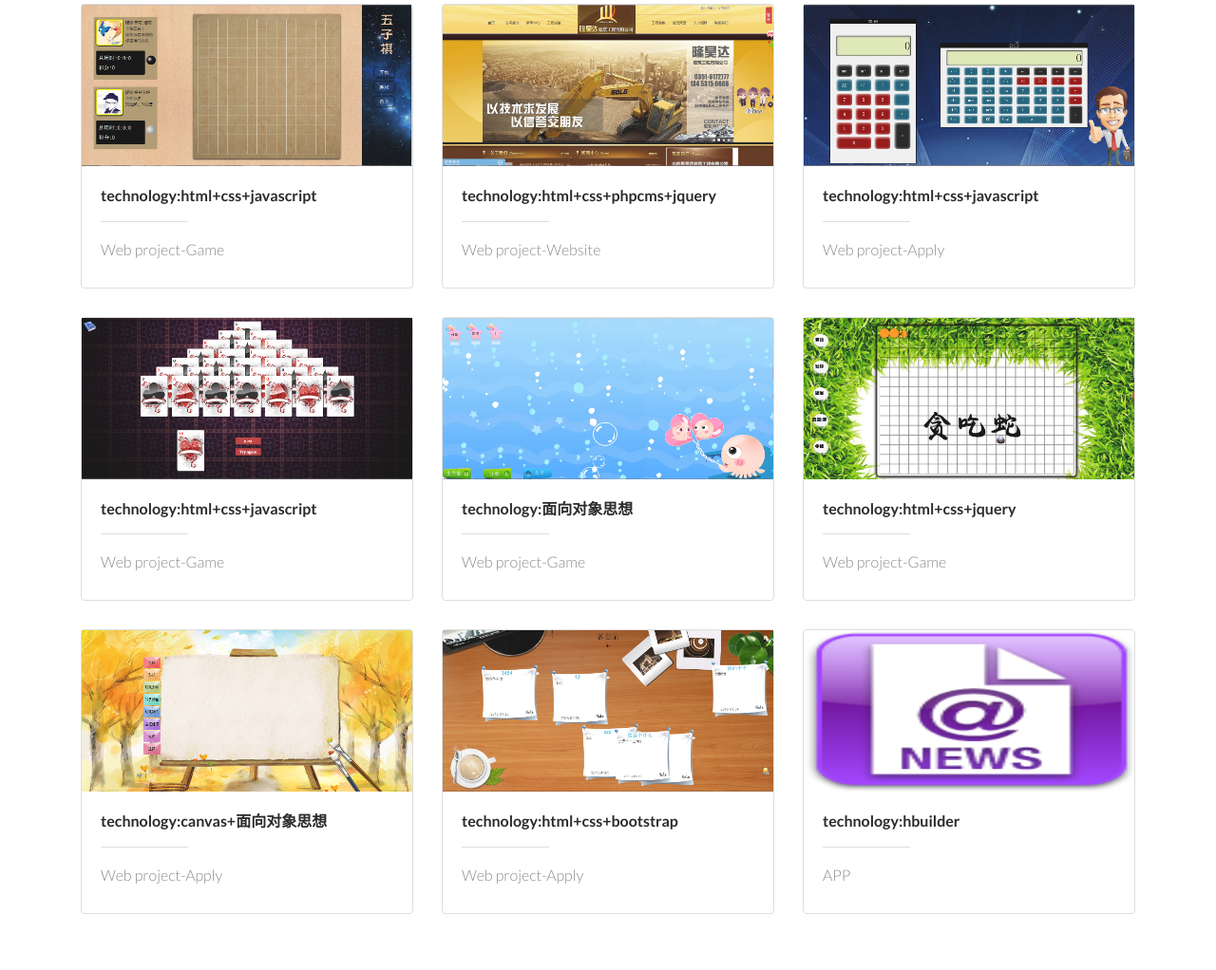
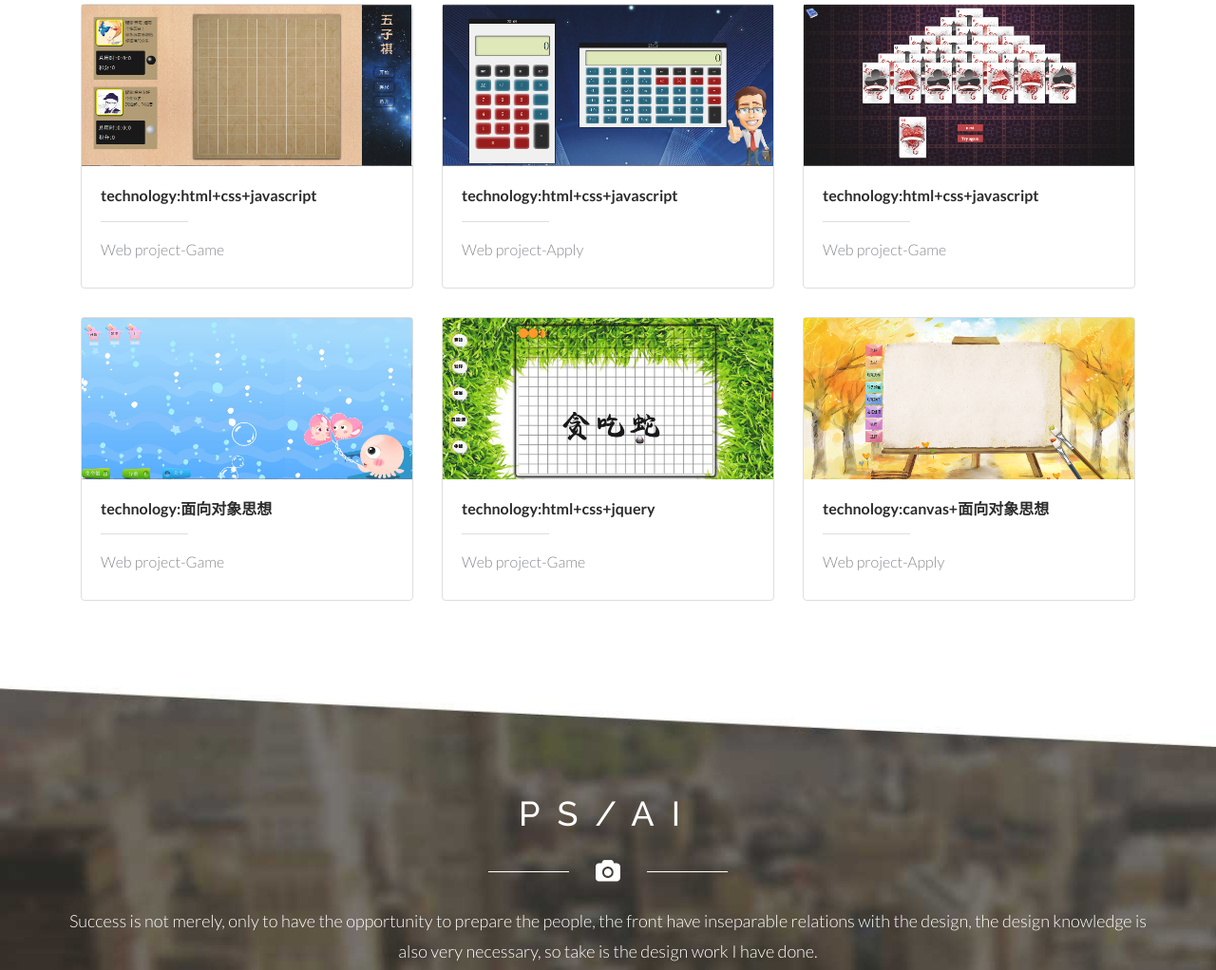
Before and after one commit to chenyan0/person, a plain HTML site: page index.html in a window 1280 px wide. Shown: the part 2491-3513 px from the top of the page at 95% size. Drawn offline with Linux system fonts and the light colour scheme.

Commit message:
Update index.html

```diff
--- a/index.html
+++ b/index.html
@@ -310,26 +310,7 @@ License URL: http://creativecommons.org/licenses/by/3.0/
 
 				</div>
 			</div>
-			<div class="col-md-4 blog-text-info">
-				<div class="blog-grid">
-					<figure class="wf-list">
-						<img src="images/longhaoda.png" alt="img01"/>
-						<figcaption>
-							<h2>隆昊达</h2>
-							<p>Click for more information</p>
-							<a href="http://www.lhdjz.cn/" target="_blank"></a>
-						</figcaption>
-					</figure>
-					<!--<a href="http://xingcan.coding.io" target="_blank"><img src="images/xingcan.png" alt=""/></a>-->
-					<div class="blog-text">
-						<a href="javascript:;" target="_blank">technology:html+css+phpcms+jquery</a>
-						<div class="stripa"></div>
-						<p>Web project-Website</p>
-					</div>
 
-
-				</div>
-			</div>
 			<div class="col-md-4 blog-text-info">
 				<div class="blog-grid">
 					<figure class="wf-list">
@@ -430,46 +411,8 @@ License URL: http://creativecommons.org/licenses/by/3.0/
 
 				</div>
 			</div>
-			<div class="col-md-4 blog-text-info">
-				<div class="blog-grid">
-					<figure class="wf-list">
-						<img src="images/note.png" alt="img01"/>
-						<figcaption>
-							<h2>备忘录</h2>
-							<p>Click for more information</p>
-							<a href="http://chenyan0.github.io/note" target="_blank"></a>
-						</figcaption>
-					</figure>
-					<!--<a href="http://chenyan0.github.io/note" target="_blank"><img src="images/note.png" alt=""/></a>-->
-					<div class="blog-text">
-						<a href="javascript:;" target="_blank">technology:html+css+bootstrap</a>
-						<div class="stripa"></div>
-						<p>Web project-Apply</p>
-					</div>
 
 
-				</div>
-			</div>
-			<div class="col-md-4 blog-text-info">
-				<div class="blog-grid">
-					<figure class="wf-list">
-						<img src="images/News.png" alt="img01"/>
-						<figcaption>
-							<h2>手机新闻APP</h2>
-							<p>Click for more information</p>
-
-						</figcaption>
-					</figure>
-					<!--<a href="http://chenyan0.github.io/note" target="_blank"><img src="images/note.png" alt=""/></a>-->
-					<div class="blog-text">
-						<a href="javascript:;" target="_blank">technology:hbuilder</a>
-						<div class="stripa"></div>
-						<p>APP</p>
-					</div>
-
-
-				</div>
-			</div>
 			<div class="clearfix"></div>
 		</div>
 	</div>
@@ -559,7 +502,7 @@ License URL: http://creativecommons.org/licenses/by/3.0/
 					<li>Address:BeiJing</li>
 					<li>Tel:18335832141</li>
 					<li>QQ:870322979</li>
-					<li><a href="mailto:info@example.com">18335832141@139.com</a></li>
+					<li><a href="mailto:info@example.com">18335832141@163.com</a></li>
 
 				</ul>
 			</div>
@@ -567,7 +510,7 @@ License URL: http://creativecommons.org/licenses/by/3.0/
 				<h3>Work link</h3>
 				<div class="stripb"></div>
 				<div class="site-link"></div>
-				<div class="app"></div>
+
 			</div>
 			<div class="clearfix"></div>
 		</div>
```
